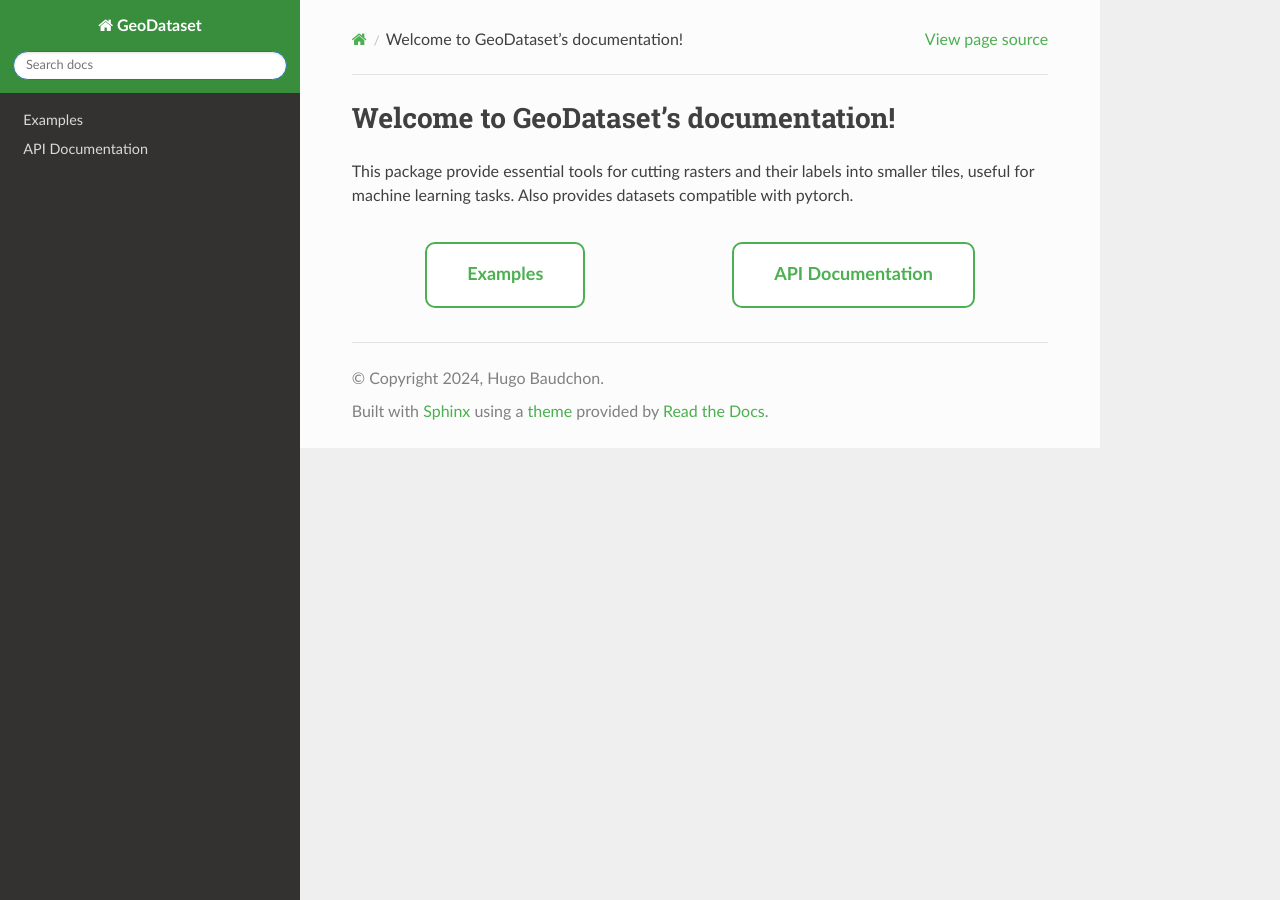
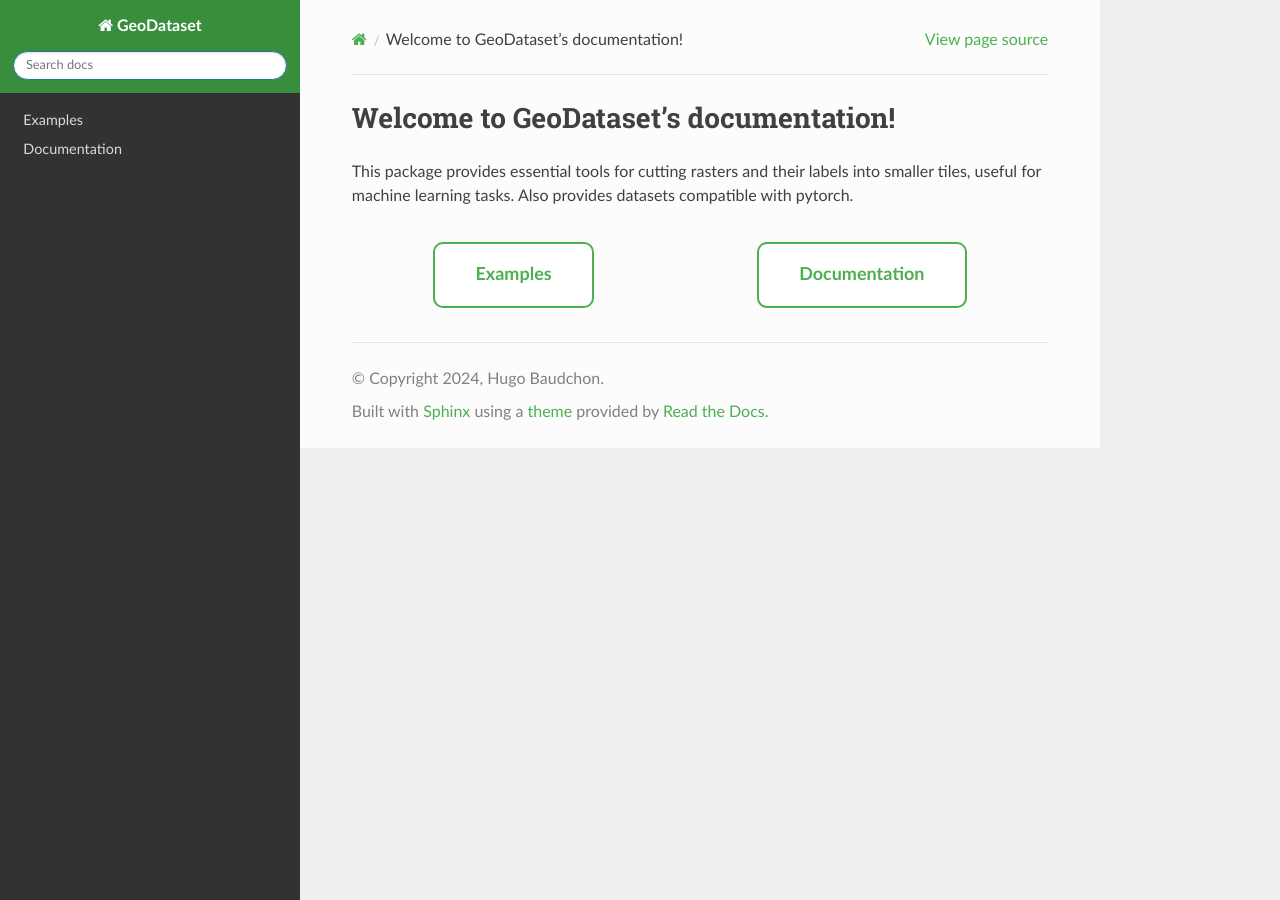
Before and after one commit to hugobaudchon/geodataset, a Sphinx documentation site: the page built from doc/source/index.rst, in a window 1280 px wide. Built offline with Sphinx 7.4.7 and the Read the Docs theme 2.0.0, drawn with Linux system fonts in a browser that asks for light colours.

Commit message:
Small changes in doc

```diff
--- a/doc/source/api_documentation.rst
+++ b/doc/source/documentation.rst
@@ -1,4 +1,4 @@
-API Documentation
+Documentation
 =================
 
 .. toctree::
--- a/doc/source/index.rst
+++ b/doc/source/index.rst
@@ -6,17 +6,17 @@
 Welcome to GeoDataset's documentation!
 ======================================
 
-This package provide essential tools for cutting rasters and their labels into smaller tiles, useful for machine learning tasks. Also provides datasets compatible with pytorch.
+This package provides essential tools for cutting rasters and their labels into smaller tiles, useful for machine learning tasks. Also provides datasets compatible with pytorch.
 
 .. toctree::
    :hidden:
 
    Examples <examples>
-   API Documentation <api_documentation>
+   Documentation <documentation>
 
 .. raw:: html
 
    <div class="button-container">
        <a href="examples.html" class="button">Examples</a>
-       <a href="api_documentation.html" class="button">API Documentation</a>
+       <a href="documentation.html" class="button">Documentation</a>
    </div>
```
